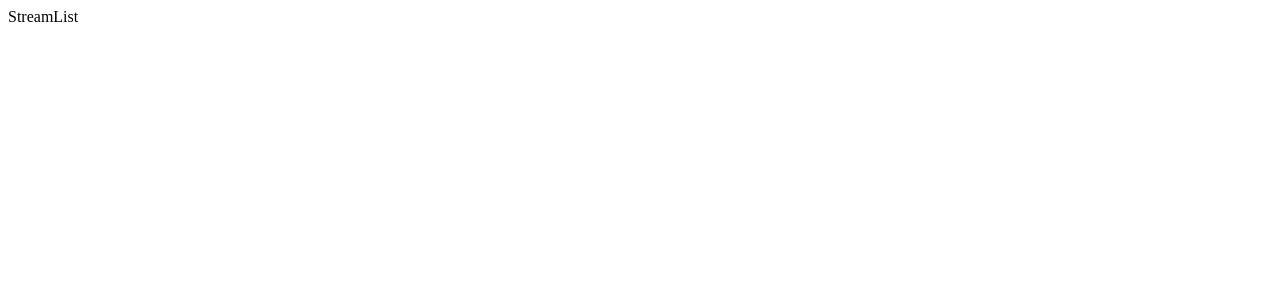
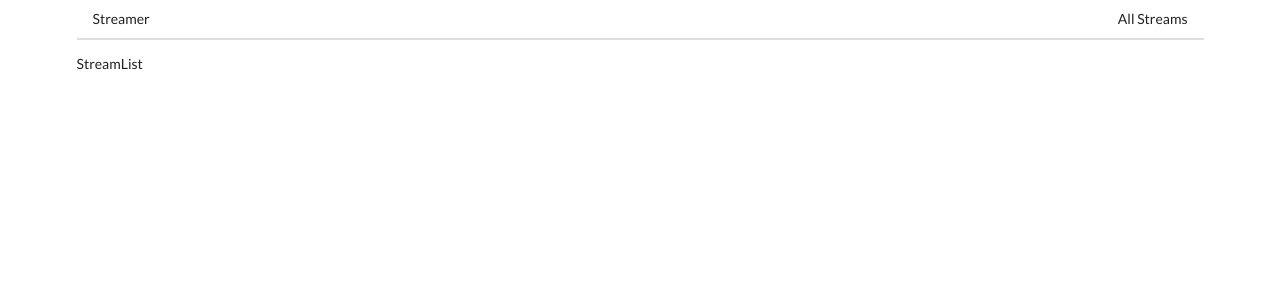
Before and after one commit to aldeez988/client, a React (Create React App) app: page / in a window 1280 px wide. Shown: the top 300 px of the page. Built offline with nearby package versions, Linux system fonts and the light colour scheme.

Commit message:
Links added to Header component

```diff
--- a/public/index.html
+++ b/public/index.html
@@ -3,6 +3,7 @@
   <head>
     <meta charset="utf-8" />
     <link rel="icon" href="%PUBLIC_URL%/favicon.ico" />
+    <link rel="stylesheet" href="https://cdnjs.cloudflare.com/ajax/libs/semantic-ui/2.4.1/semantic.min.css" />
     <meta name="viewport" content="width=device-width, initial-scale=1" />
     <meta name="theme-color" content="#000000" />
     <meta
--- a/src/components/App.js
+++ b/src/components/App.js
@@ -5,11 +5,13 @@ import StreamDelete from './streams/StreamDelete';
 import StreamEdit from './streams/StreamEdit';
 import StreamList from './streams/StreamList';
 import StreamShow from './streams/StreamShow';
+import Header from './Header';
 
 const App = () => {
     return (
-        <div>
+        <div className="ui container">
         <BrowserRouter>
+        <Header/>
         <Route path="/" exact component={StreamList}/>
         <Route path="/streams/new" exact component={StreamCreate}/>
         <Route path="/streams/edit" exact component={StreamEdit}/>
--- /dev/null
+++ b/src/components/Header.js
@@ -0,0 +1,18 @@
+import React from 'react';
+import {Link} from 'react-router-dom';
+
+const Header = ()=>{
+return (
+<div className="ui secondary pointing menu">
+    <Link to ="/" className="item">
+        Streamer
+    </Link>
+<div className="right menu"></div>
+<Link to="/" className="item">
+    All Streams
+</Link>
+ </div>
+);
+};
+
+export default Header;
```
